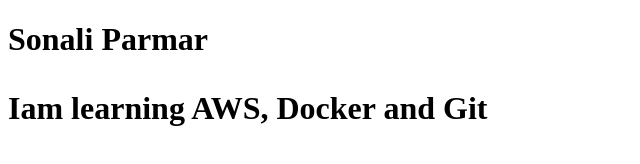
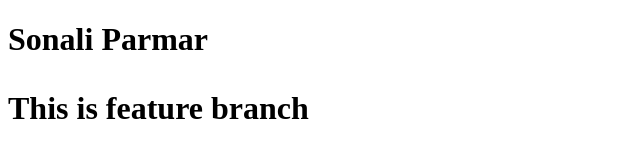
Before and after one commit to sonaliparmar7/resume-project, a plain HTML site: page index.html in a window 1280 px wide. Shown: the whole page, without its empty margins (0-640 px from the left). Drawn offline with Linux system fonts and the light colour scheme.

Commit message:
added feature branch content

```diff
--- a/index.html
+++ b/index.html
@@ -5,6 +5,6 @@
 </head>
 <body>
     <h1>Sonali Parmar</title>
-    <p>Iam learning AWS, Docker and Git</p>
+    <p>This is feature branch</p>
 </body>
 </html>
```
